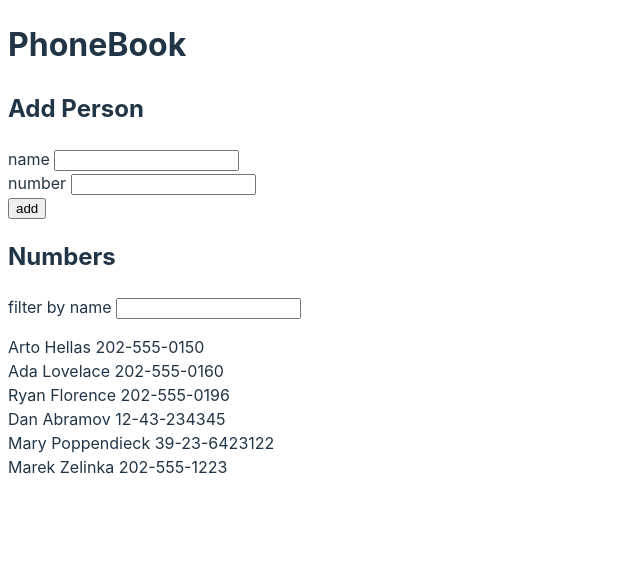
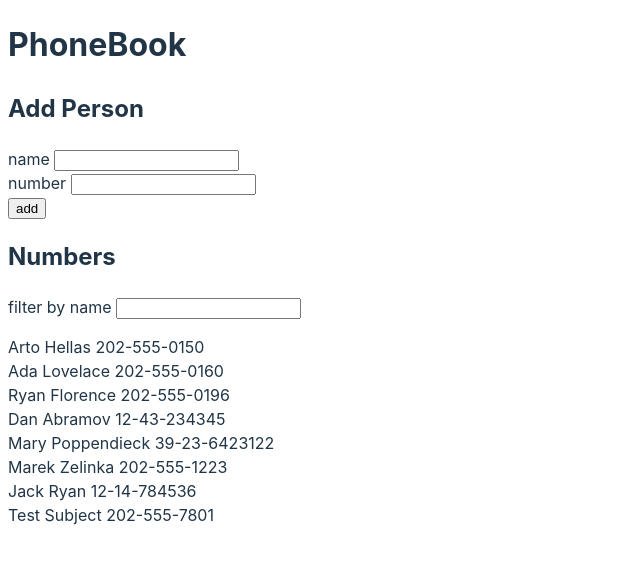
Before and after one commit to zelinka-marek/fullstack-phonebook, a React (Vite) app: page / in a window 1280 px wide. Shown: the top 562 px of the page, without its empty margins (0-640 px from the left). Built offline with nearby package versions, Linux system fonts and the light colour scheme; data requests are answered from the project's data file.

Commit message:
solve ex8

```diff
--- a/db.json
+++ b/db.json
@@ -29,6 +29,16 @@
       "name": "Marek Zelinka",
       "tel": "202-555-1223",
       "id": 6
+    },
+    {
+      "name": "Jack Ryan",
+      "tel": "12-14-784536",
+      "id": 7
+    },
+    {
+      "name": "Test Subject",
+      "tel": "202-555-7801",
+      "id": 8
     }
   ]
 }
--- a/src/app.jsx
+++ b/src/app.jsx
@@ -2,6 +2,7 @@ import { useEffect, useState } from "react";
 import { NameFilter } from "./components/name-filter";
 import { PersonForm } from "./components/person-form";
 import { PersonList } from "./components/person-list";
+import { createPerson, getPersons } from "./services/person";
 
 export function App() {
   const [persons, setPersons] = useState([]);
@@ -12,9 +13,7 @@ export function App() {
       : persons.filter((person) => new RegExp(filter, "i").test(person.name));
 
   useEffect(() => {
-    fetch("http://localhost:3001/persons")
-      .then((response) => response.json())
-      .then(setPersons);
+    getPersons().then(setPersons);
   }, []);
 
   const addPerson = (newPerson) => {
@@ -22,15 +21,9 @@ export function App() {
     if (nameExists) {
       throw new Error(`${newPerson.name} is already added to phonebook`);
     }
-    fetch("http://localhost:3001/persons", {
-      method: "post",
-      headers: { "Content-Type": "application/json" },
-      body: JSON.stringify(newPerson),
-    })
-      .then((response) => response.json())
-      .then((createdPerson) =>
-        setPersons((persons) => persons.concat(createdPerson))
-      );
+    createPerson(newPerson).then((createdPerson) =>
+      setPersons((persons) => persons.concat(createdPerson))
+    );
   };
 
   return (
--- /dev/null
+++ b/src/services/person.js
@@ -0,0 +1,15 @@
+const baseUrl = "http://localhost:3001/persons";
+const headers = new Headers();
+headers.set("Content-Type", "application/json");
+
+export function getPersons() {
+  return fetch(baseUrl).then((response) => response.json());
+}
+
+export function createPerson(data) {
+  return fetch(baseUrl, {
+    method: "post",
+    headers: headers,
+    body: JSON.stringify(data),
+  }).then((response) => response.json());
+}
```
